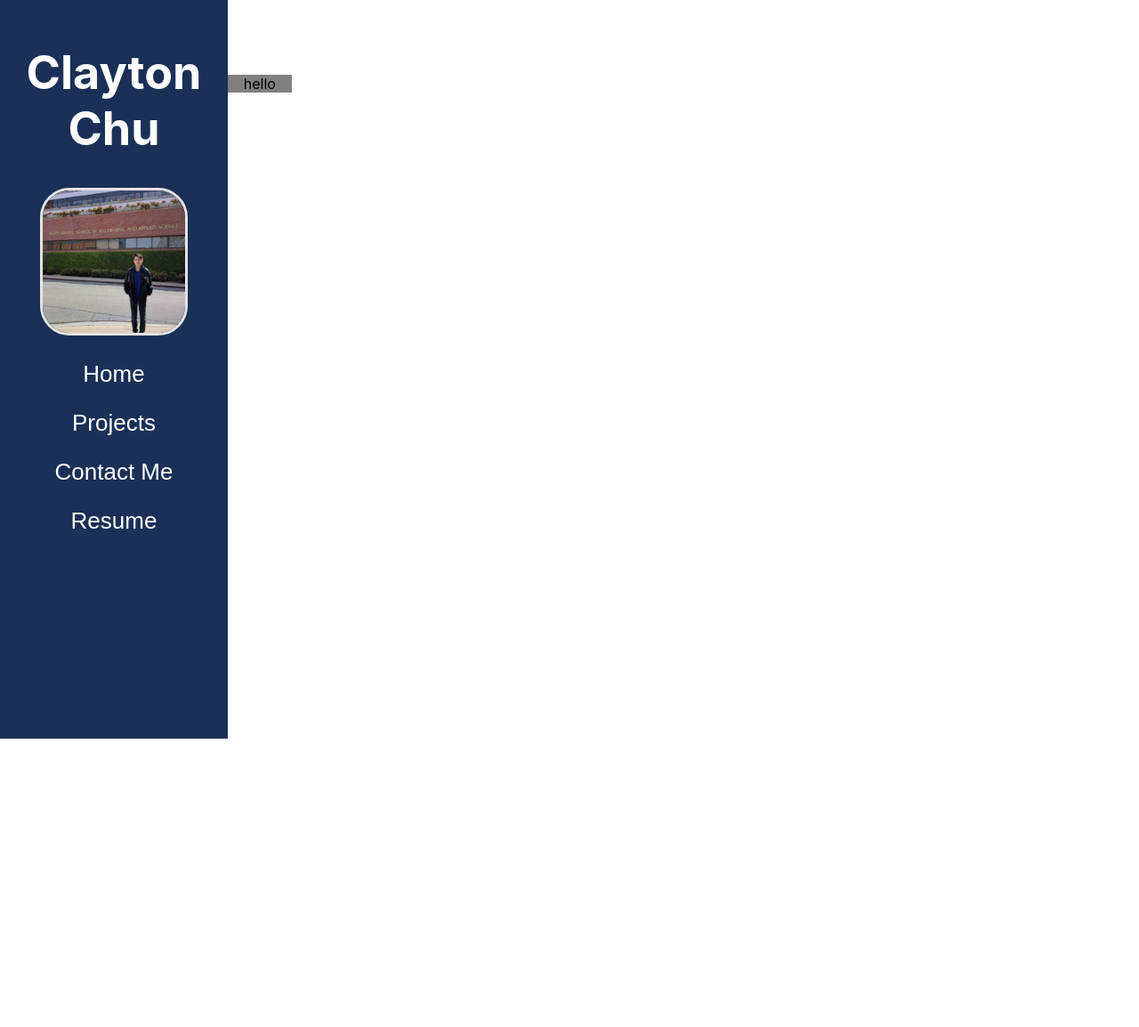
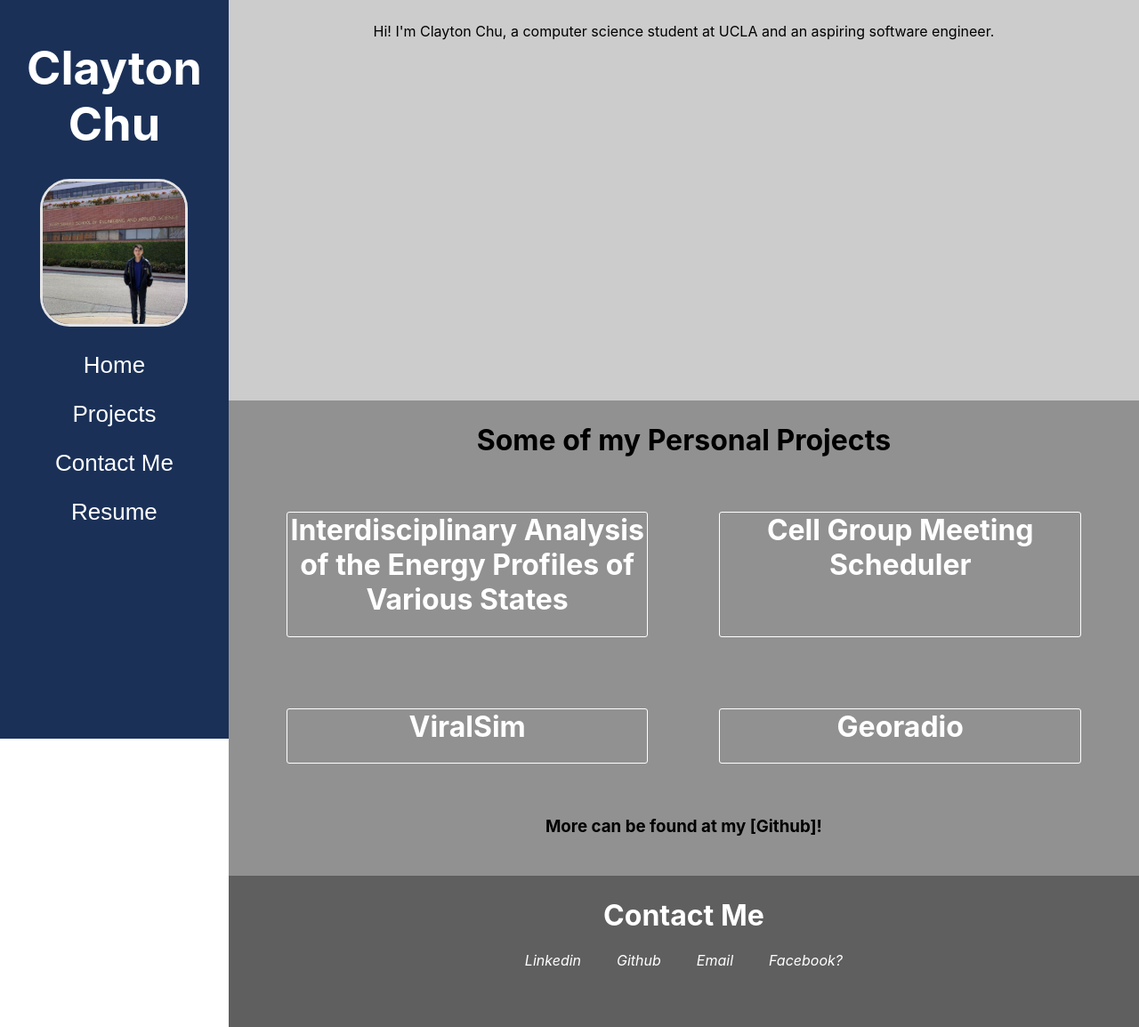
Before and after one commit to pacbac/pacbac.github.io, a React (Create React App) app: page / in a window 1280 px wide. Shown: the whole page at 89% size. Before the commit the page ends 830 px from the top, so only its background shows below. Built offline with nearby package versions, Linux system fonts and the light colour scheme.

Commit message:
Add basic details to sections

```diff
--- a/package.json
+++ b/package.json
@@ -9,7 +9,7 @@
     "react-scripts": "2.1.1"
   },
   "scripts": {
-    "start": "react-scripts start",
+    "start": "node-sass ./src/App.scss -o ./src/css && react-scripts start",
     "build": "react-scripts build",
     "test": "react-scripts test",
     "eject": "react-scripts eject",
--- a/src/App.css
+++ /dev/null
@@ -1,53 +0,0 @@
-.App {
-  text-align: center;
-  display: flex;
-}
-
-.App-logo {
-  height: 20vmin;
-  border-radius: 20%;
-  margin-bottom: 15px;
-  border-style: solid;
-  border-color: rgb(228, 227, 227);
-  border-width: 3px;
-}
-
-.App-header {
-  background-color: #1a3057;
-  min-height: 100vh;
-  flex-grow: 1;
-  max-width: 20%;
-  font-size: calc(10px + 2vmin);
-  color: white;
-  padding: 15px 0;
-}
-
-.App-link {
-  color: #61dafb;
-}
-
-.btn {
-  color: white;
-  text-decoration: none;
-  display: block;
-  font-family: sans-serif;
-  margin-bottom: 10px;
-  padding: 7px;
-}
-
-.btn:hover {
-  background-color: #5688c2;
-}
-
-.contact {
-  background-color: gray;
-}
-
-@keyframes App-logo-spin {
-  from {
-    transform: rotate(0deg);
-  }
-  to {
-    transform: rotate(360deg);
-  }
-}
--- a/src/App.js
+++ b/src/App.js
@@ -1,29 +1,14 @@
 import React, { Component } from 'react';
-import propic from './profilepic.jpg';
-import './App.css';
-import Home from './components/Home';
-import Projects from './components/Projects';
-import Contact from './components/Contact';
+import './css/App.css';
+import HeaderLayer from './components/HeaderLayer';
+import ContentLayer from './components/ContentLayer';
 
 class App extends Component {
   render() {
     return (
       <div className="App">
-        <header className="App-header">
-          <h1 style={{
-            "margin": "inherit 7px"
-          }}>Clayton Chu</h1>
-          <img src={propic} className="App-logo" alt="logo" />
-          <a href="#" className="btn home-btn">Home</a>
-          <a href="#" className="btn projects-btn">Projects</a>
-          <a href="#" className="btn contact-btn">Contact Me</a>
-          <a href="#" className="btn resume-btn">Resume</a>
-        </header>
-        <div class="content">
-          <Home/>
-          <Projects/>
-          <Contact/>
-        </div>
+        <HeaderLayer/>
+        <ContentLayer/>
       </div>
     );
   }
--- /dev/null
+++ b/src/App.scss
@@ -0,0 +1,136 @@
+$sections: 'home', 'projects', 'contact';
+
+.App {
+    text-align: center;
+    display: flex;
+}
+
+.App-logo {
+  height: 20vmin;
+  margin-bottom: 15px;
+  border: {
+    radius: 20%;
+    style: solid;
+    color: rgb(228, 227, 227);
+    width: 3px;
+  }
+}
+
+.App-header-sub {
+  background: transparent;
+  min-height: 100vh;
+  flex-grow: 1;
+  max-width: 25%;
+  font-size: calc(10px + 2vmin);
+  color: white;
+  padding: 15px 0;
+  > h1 {
+    margin: 30px;
+    color: transparent;
+  }
+}
+
+.App-header {
+  @extend .App-header-sub;
+  position: fixed;
+  background-color: #1a3057;
+  // border: {
+  //   top-right-radius: 60%;
+  //   bottom-right-radius: 60%;
+  // }
+  z-index: 1;
+  > h1 {
+    color: white;
+  }
+}
+
+.App-link {
+  color: #61dafb;
+}
+
+.btn {
+  color: white;
+  text-decoration: none;
+  display: block;
+  font-family: sans-serif;
+  margin-bottom: 10px;
+  padding: 7px;
+
+  &:hover {
+    background-color: #5688c2;
+  }
+}
+
+.contact {
+  background-color: gray;
+}
+
+div.content {
+  position: relative;
+  width: 100%;
+
+  h1 {
+    margin-top: 0;
+  }
+}
+
+@mixin section($color, $min-height: 50vh){
+  background-color: $color;
+  padding: 25px;
+  min-height: $min-height;
+}
+
+@each $section in $sections {
+  ##{$section}-content {
+    @if $section == 'home' {
+      @include section(rgb(204, 204, 204));
+    } @else if $section == 'projects' {
+      @include section(rgb(145, 145, 145));
+    } @else if $section == 'contact' {
+      @include section(rgb(95, 95, 95), 15vh);
+      display: flex;
+      flex-direction: column;
+      justify-content: center;
+
+      > h1 {
+        margin-top: 0;
+      }
+
+      > * {
+        position: relative;
+        bottom: 20px;
+      }
+    }
+  }
+}
+
+#contact-content > h1 {
+  color: white;
+}
+
+.contact-links > a {
+  text-decoration: none;
+
+  > i {
+    margin: 20px;
+    color: white;
+  }
+}
+
+.projects-row {
+  display: flex;
+}
+
+.project-entry {
+  flex-basis: 30%;
+  flex-grow: 1;
+  min-width: 30%;
+  min-height: 30%;
+  margin: 40px;
+  border: {
+    style: solid;
+    width: 1px;
+    color: white;
+    radius: 3px;
+  }
+}
--- a/src/components/Contact.js
+++ b/src/components/Contact.js
@@ -3,8 +3,14 @@ import React, { Component } from 'react'
 class Contact extends Component {
     render(){
         return (
-            <div className="contact">
-                hello
+            <div id="contact-content">
+                <h1>Contact Me</h1>
+                <div className="contact-links">
+                    <a href="https://linkedin.com/in/claytonjc"><i>Linkedin</i></a>
+                    <a href="https://github.com/pacbac"><i>Github</i></a>
+                    <a href="https://claytonchu99@gmail.com"><i>Email</i></a>
+                    <a><i>Facebook?</i></a>
+                </div>
             </div>
         )
     }
--- /dev/null
+++ b/src/components/ContentLayer.js
@@ -0,0 +1,12 @@
+import React from 'react'
+import Home from './Home';
+import Projects from './Projects';
+import Contact from './Contact';
+
+export default () => (
+    <div class="content">
+        <Home/>
+        <Projects/>
+        <Contact/>
+    </div>
+)
--- /dev/null
+++ b/src/components/HeaderLayer.js
@@ -0,0 +1,21 @@
+import React from 'react'
+import propic from '../profilepic.jpg';
+
+export default () => ([
+    <header className="App-header">
+        <h1 style={{
+            "margin": "inherit 7px"
+        }}>Clayton<br/>Chu</h1>
+        <img src={propic} className="App-logo" alt="logo" />
+        <a href="#home-content" className="btn home-btn">Home</a>
+        <a href="#projects-content" className="btn projects-btn">Projects</a>
+        <a href="#contact-content" className="btn contact-btn">Contact Me</a>
+        <a href="#" className="btn resume-btn">Resume</a>
+    </header>,
+    <header className="App-header-sub">
+        <h1 style={{
+            "margin": "inherit 7px"
+        }}>Clayton<br/>Chu</h1>
+        {/* Substitute header that is not position absolute */}
+    </header>
+])
--- a/src/components/Home.js
+++ b/src/components/Home.js
@@ -3,7 +3,10 @@ import React, { Component } from 'react'
 class Home extends Component {
     render(){
         return (
-            <a className="btn home-btn">Home</a>
+            <div id="home-content">
+                Hi! I'm Clayton Chu, a computer science student at UCLA
+                and an aspiring software engineer.
+            </div>
         )
     }
 }
--- a/src/components/Projects.js
+++ b/src/components/Projects.js
@@ -1,9 +1,32 @@
 import React, { Component } from 'react'
+
+class ProjectEntry extends Component {
+    render(){
+        return (
+            <div className="project-entry">
+                <h1 style={{
+                    color: "white"
+                }}>{this.props.title}</h1>
+            </div>
+        )
+    }
+}
 
 class Projects extends Component {
     render(){
         return (
-            <div className="btn projects-btn">Projects</div>
+            <div id="projects-content">
+                <h1>Some of my Personal Projects</h1>
+                <div className="projects-row">
+                    <ProjectEntry title="Interdisciplinary Analysis of the Energy Profiles of Various States"/>
+                    <ProjectEntry title="Cell Group Meeting Scheduler"/>
+                </div>
+                <div className="projects-row">
+                    <ProjectEntry title="ViralSim"/>
+                    <ProjectEntry title="Georadio"/>
+                </div>
+                <h3>More can be found at my [Github]!</h3>
+            </div>
         )
     }
 }
--- /dev/null
+++ b/src/css/App.css
@@ -0,0 +1,98 @@
+.App {
+  text-align: center;
+  display: flex; }
+
+.App-logo {
+  height: 20vmin;
+  margin-bottom: 15px;
+  border-radius: 20%;
+  border-style: solid;
+  border-color: #e4e3e3;
+  border-width: 3px; }
+
+.App-header-sub, .App-header {
+  background: transparent;
+  min-height: 100vh;
+  flex-grow: 1;
+  max-width: 25%;
+  font-size: calc(10px + 2vmin);
+  color: white;
+  padding: 15px 0; }
+  .App-header-sub > h1, .App-header > h1 {
+    margin: 30px;
+    color: transparent; }
+
+.App-header {
+  position: fixed;
+  background-color: #1a3057;
+  z-index: 1; }
+  .App-header > h1 {
+    color: white; }
+
+.App-link {
+  color: #61dafb; }
+
+.btn {
+  color: white;
+  text-decoration: none;
+  display: block;
+  font-family: sans-serif;
+  margin-bottom: 10px;
+  padding: 7px; }
+  .btn:hover {
+    background-color: #5688c2; }
+
+.contact {
+  background-color: gray; }
+
+div.content {
+  position: relative;
+  width: 100%; }
+  div.content h1 {
+    margin-top: 0; }
+
+#home-content {
+  background-color: #cccccc;
+  padding: 25px;
+  min-height: 50vh; }
+
+#projects-content {
+  background-color: #919191;
+  padding: 25px;
+  min-height: 50vh; }
+
+#contact-content {
+  background-color: #5f5f5f;
+  padding: 25px;
+  min-height: 15vh;
+  display: flex;
+  flex-direction: column;
+  justify-content: center; }
+  #contact-content > h1 {
+    margin-top: 0; }
+  #contact-content > * {
+    position: relative;
+    bottom: 20px; }
+
+#contact-content > h1 {
+  color: white; }
+
+.contact-links > a {
+  text-decoration: none; }
+  .contact-links > a > i {
+    margin: 20px;
+    color: white; }
+
+.projects-row {
+  display: flex; }
+
+.project-entry {
+  flex-basis: 30%;
+  flex-grow: 1;
+  min-width: 30%;
+  min-height: 30%;
+  margin: 40px;
+  border-style: solid;
+  border-width: 1px;
+  border-color: white;
+  border-radius: 3px; }
```
